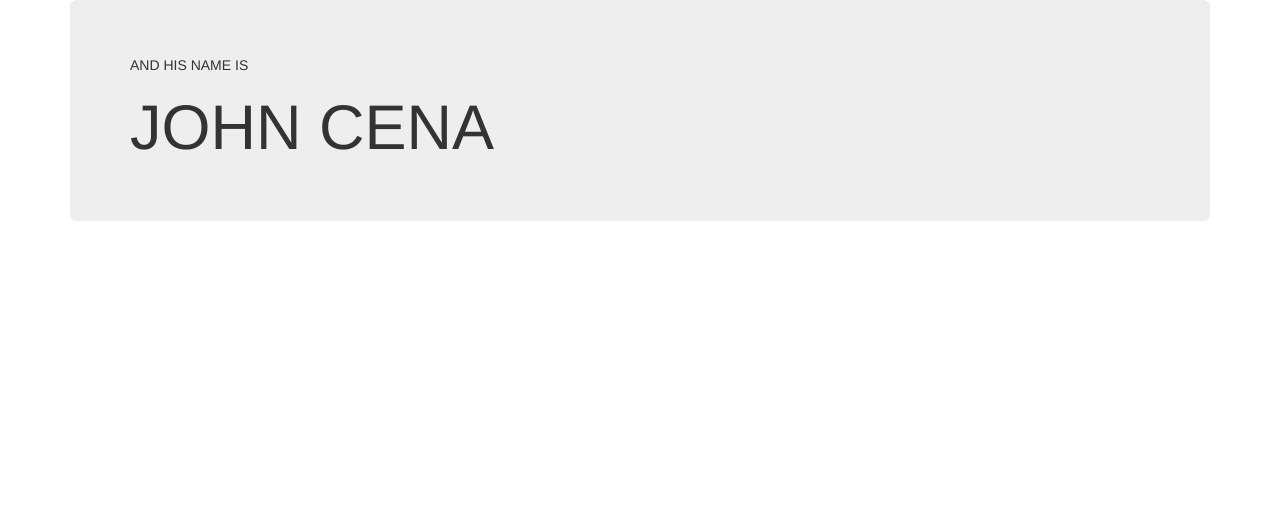
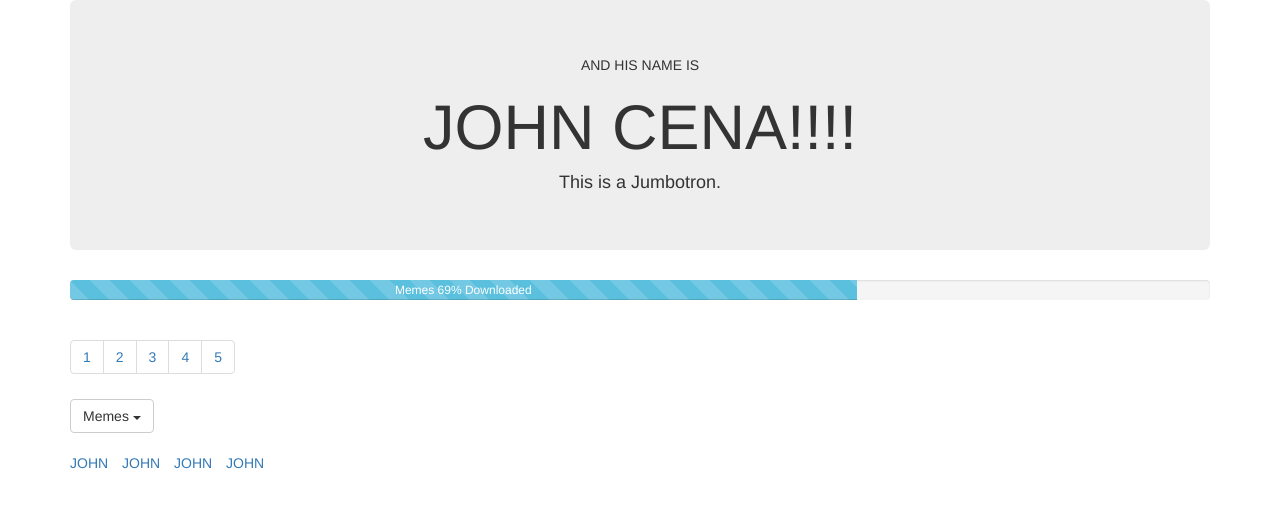
Before and after one commit to lleytonchoyna/lleytonchoyna.github.io, a plain HTML site: page BootStrap/Project1/assignment5.html in a window 1280 px wide. Drawn offline with nearby package versions, Linux system fonts and the light colour scheme.

Commit message:
FINISHEDDDDD

```diff
--- a/BootStrap/Project1/assignment5.css
+++ b/BootStrap/Project1/assignment5.css
@@ -0,0 +1,3 @@
+#jumbotron {
+    text-align:center;
+}
--- a/BootStrap/Project1/assignment5.html
+++ b/BootStrap/Project1/assignment5.html
@@ -13,8 +13,50 @@
         <div class="container">
             <div class="jumbotron" id="jumbotron">
                 <h5>AND HIS NAME IS</h5>
-                <h1>JOHN CENA</h1>
+                <h1>JOHN CENA!!!!</h1>
+                <h4>This is a Jumbotron.</h4>
             </div>
         </div>
+        <div class="container">
+            <div class="progress">
+                <div class="progress-bar active progress-bar-striped progress-bar-info" role="progressbar" aria-valuenow="40"
+  aria-valuemin="0" aria-valuemax="100" style="width:69%">Memes 69% Downloaded</div>
+            </div>
+        </div>
+        <div class="container">
+            <ul class="pagination">
+                <li><a>1</a></li>
+                <li><a>2</a></li>
+                <li><a>3</a></li>
+                <li><a>4</a></li>
+                <li><a>5</a></li>
+            </ul>
+        </div>
+        <div class="container">
+            <div class="dropdown">
+                <button class="btn btn-default dropdown-toggle" type="button" id="menu1" data-toggle="dropdown">Memes
+                <span class="caret"></span></button>
+                <ul class="dropdown-menu" role="menu" aria-labelledby="menu1">
+                  <li role="presentation"><a role="menuitem" tabindex="-1" href="#">1</a></li>
+                  <li role="presentation"><a role="menuitem" tabindex="-1" href="#">2</a></li>
+                  <li role="presentation"><a role="menuitem" tabindex="-1" href="#">3</a></li>
+                  <li role="presentation" class="divider"></li>
+                  <li role="presentation"><a role="menuitem" tabindex="-1" href="#">Potato</a></li>
+                </ul>
+            </div>
+        </div><br/>
+        <div class="container">
+            <ul class="list-inline">
+                <li><a data-toggle="tooltip" title="CENA">JOHN</a></li>
+                <li><a data-toggle="tooltip" title="CENA">JOHN</a></li>
+                <li><a data-toggle="tooltip" title="CENA">JOHN</a></li>
+                <li><a data-toggle="tooltip" title="CENA">JOHN</a></li>
+            </ul>
+        </div>
+        <script>
+$(document).ready(function(){
+    $('[data-toggle="tooltip"]').tooltip();
+});
+        </script>
     </body>
 </html>
```
